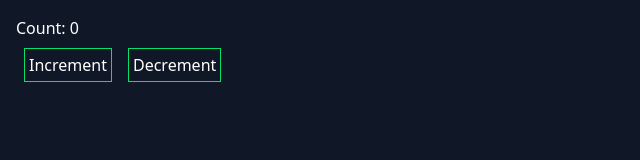
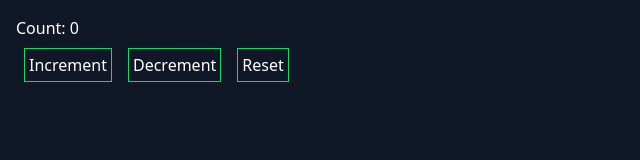
Before and after one commit to Eran2001/react-course, a React (Vite) app: page / in a window 1280 px wide. Shown: the top 160 px of the page, without its empty margins (0-640 px from the left). Built offline with nearby package versions, Linux system fonts and the light colour scheme.

Commit message:
add reset btn

```diff
--- a/src/App.jsx
+++ b/src/App.jsx
@@ -8,8 +8,8 @@ function reducer(state, action) {
       return { count: state.count + 1 };
     case "decrement":
       return { count: state.count - 1 };
-    default:
-      return state;
+    case "reset":
+      return initialState;
   }
 }
 
@@ -30,6 +30,12 @@ const Example = () => {
       >
         Decrement
       </button>
+      <button
+        onClick={() => dispatch({ type: "reset" })}
+        className="border border-green-400 p-1 m-2 cursor-pointer"
+      >
+        Reset
+      </button>
     </div>
   );
 };
```
